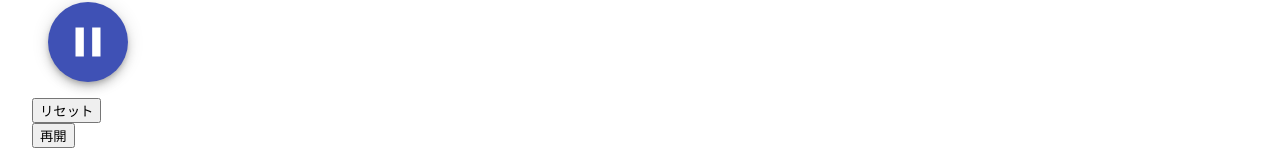
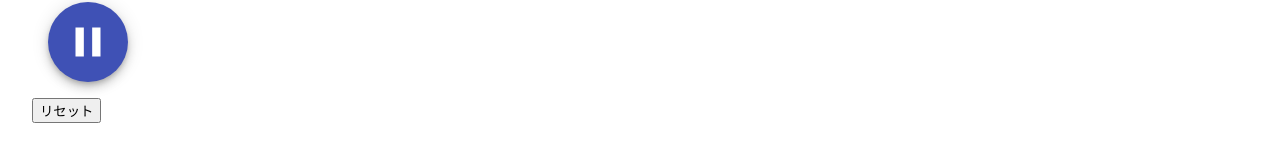
Before and after one commit to youichiro/timekeeper, a Next.js app: page / in a window 1280 px wide. Shown: the part 740-893 px from the top of the page. After the commit the page ends 871 px from the top, so only its background shows below. Built offline with nearby package versions, Linux system fonts and the light colour scheme.

Commit message:
リスタートボタンを削除

```diff
--- a/components/buttons/Buttons.tsx
+++ b/components/buttons/Buttons.tsx
@@ -2,7 +2,6 @@ import React from 'react'
 import StartButton from './StartButton'
 import StopButton from './StopButton'
 import ResetButton from './ResetButton'
-import RestartButton from './RestartButton'
 
 const Buttons: React.FC = () => {
   return (
@@ -10,7 +9,6 @@ const Buttons: React.FC = () => {
       <StartButton />
       <StopButton />
       <ResetButton />
-      <RestartButton />
     </div>
   )
 }
--- a/components/buttons/RestartButton.tsx
+++ /dev/null
@@ -1,26 +0,0 @@
-import React from 'react'
-import { useDispatch } from 'react-redux'
-import { useSelector } from '../../stores'
-import { startCount, updateCount } from '../../stores/counter'
-
-const RestartButton: React.FC = () => {
-  const dispatch = useDispatch()
-  const counter = useSelector((state) => state.counter)
-
-  const onClickRestartButton = () => {
-    if (counter.intervalID) {
-      const intervalID = window.setInterval(() => dispatch(updateCount()), 1000)
-      dispatch(startCount({ intervalID }))
-    }
-  }
-
-  return (
-    <div>
-      <button type="submit" onClick={onClickRestartButton}>
-        再開
-      </button>
-    </div>
-  )
-}
-
-export default RestartButton
```
